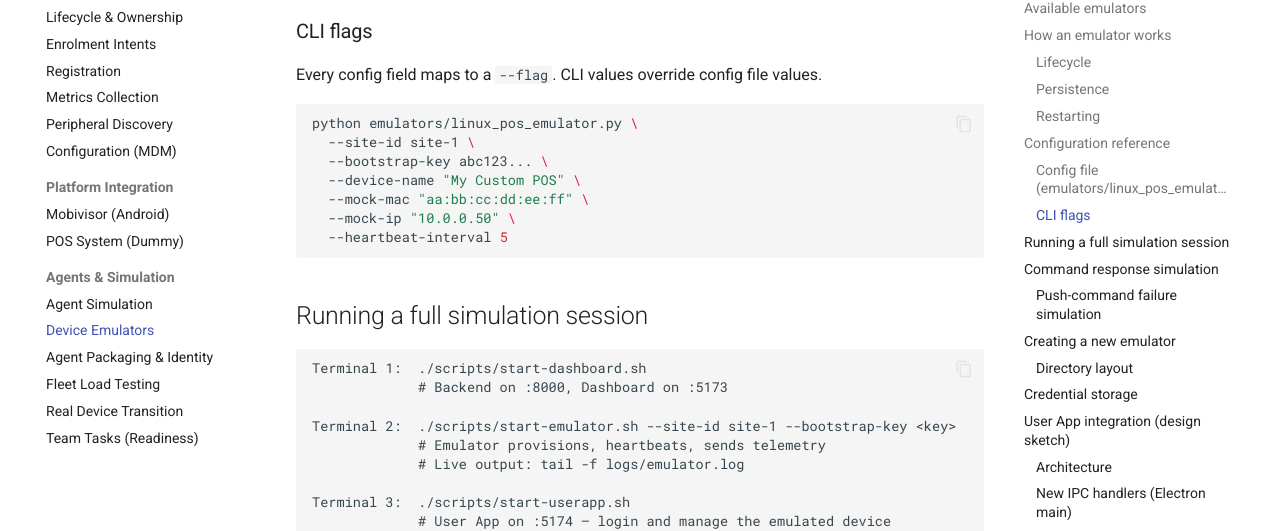
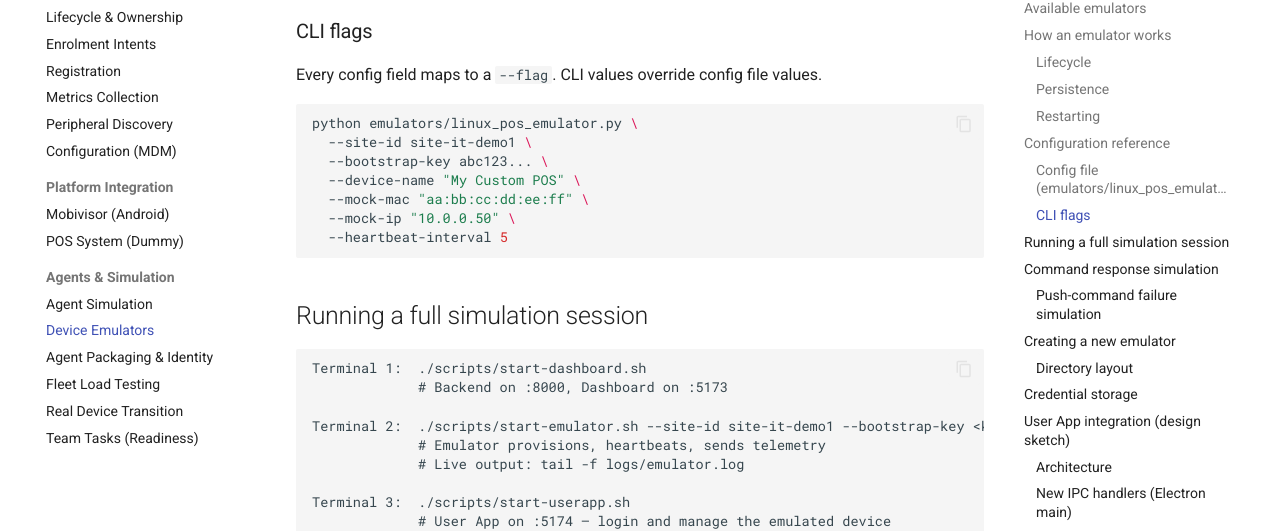
Before and after one commit to brunel-opensim/homepot-client, an MkDocs documentation site: the page built from docs/device-emulators.md, in a window 1280 px wide and 900 px high, scrolled down 3864 px. Shown: the part 127-658 px from the top of the window. Built offline with MkDocs 1.6.1 and Material for MkDocs 9.7.7, drawn with Linux system fonts in a browser that asks for light colours; comment, search, counter and statistics services are not loaded; the version menu is left out; some of the changed text lies outside the part shown.

Commit message:
fix: fail fast when emulator default config has placeholder site/key
Running ./scripts/start-emulator.sh with no args uses emulators/linux_pos_emulator.json,
which still contains the placeholder site_id 'site-1' and bootstrap key. The backend has
no 'site-1' site, so provisioning died in the background with '404 Site not found'.

The script now detects the placeholders up front and prints the exact command to run
with a real site/bootstrap key instead of backgrounding a doomed process. Docs updated
to use the actual demo site 'site-it-demo1' instead of the non-existent 'site-1'.

````diff
--- a/docs/device-emulators.md
+++ b/docs/device-emulators.md
@@ -14,7 +14,7 @@
 #    POST /api/v1/sites/{site_id}/bootstrap-key
 
 # 3. Run the Linux POS emulator
-./scripts/start-emulator.sh --site-id site-1 --bootstrap-key <key>
+./scripts/start-emulator.sh --site-id site-it-demo1 --bootstrap-key <key>
 
 # 4. (Optional) Start the User App to manage the emulated device
 ./scripts/start-userapp.sh
@@ -118,7 +118,7 @@
 
 ```bash
 python emulators/linux_pos_emulator.py \
-  --site-id site-1 \
+  --site-id site-it-demo1 \
   --bootstrap-key abc123... \
   --device-name "My Custom POS" \
   --mock-mac "aa:bb:cc:dd:ee:ff" \
@@ -132,7 +132,7 @@
 Terminal 1:  ./scripts/start-dashboard.sh
              # Backend on :8000, Dashboard on :5173
 
-Terminal 2:  ./scripts/start-emulator.sh --site-id site-1 --bootstrap-key <key>
+Terminal 2:  ./scripts/start-emulator.sh --site-id site-it-demo1 --bootstrap-key <key>
              # Emulator provisions, heartbeats, sends telemetry
              # Live output: tail -f logs/emulator.log
 
@@ -199,7 +199,7 @@
 {
   "device_id": "a1b2c3d4-...",
   "api_key": "mM2...",
-  "site_id": "site-1",
+  "site_id": "site-it-demo1",
   "device_name": "linux-pos-emulator-1",
   ...
 }
````
Also changed, not shown: 1 other file.
